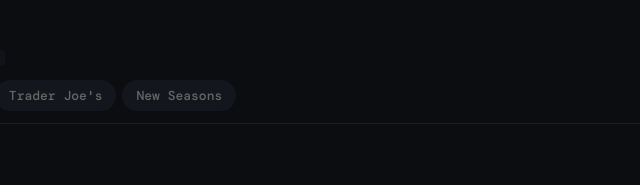
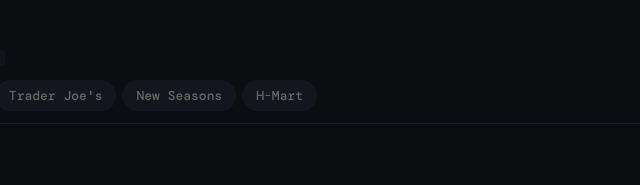
Before and after one commit to K-Grover/grocery-run, a plain HTML site: page index.html in a window 1280 px wide. Shown: the top 185 px of the page, 214-854 px from the left. Drawn offline with nearby package versions, Linux system fonts and the light colour scheme.

Commit message:
Add files via upload

```diff
--- a/index.html
+++ b/index.html
@@ -52,6 +52,10 @@
     color: "#5c7a29", accent: "#a3d977",
     sections: ["Produce","Deli & Prepared","Meat & Seafood","Dairy","Bakery","Bulk","Frozen","Pantry","Beer & Wine","Other"]
   },
+  "H-Mart": {
+    color: "#e03c31", accent: "#ff7b72",
+    sections: ["Produce","Meat & Seafood","Tofu & Refrigerated","Frozen","Rice & Noodles","Sauces & Seasonings","Snacks","Beverages","Housewares","Other"]
+  }
 };
 
 // ---- Storage Layer ----
```
